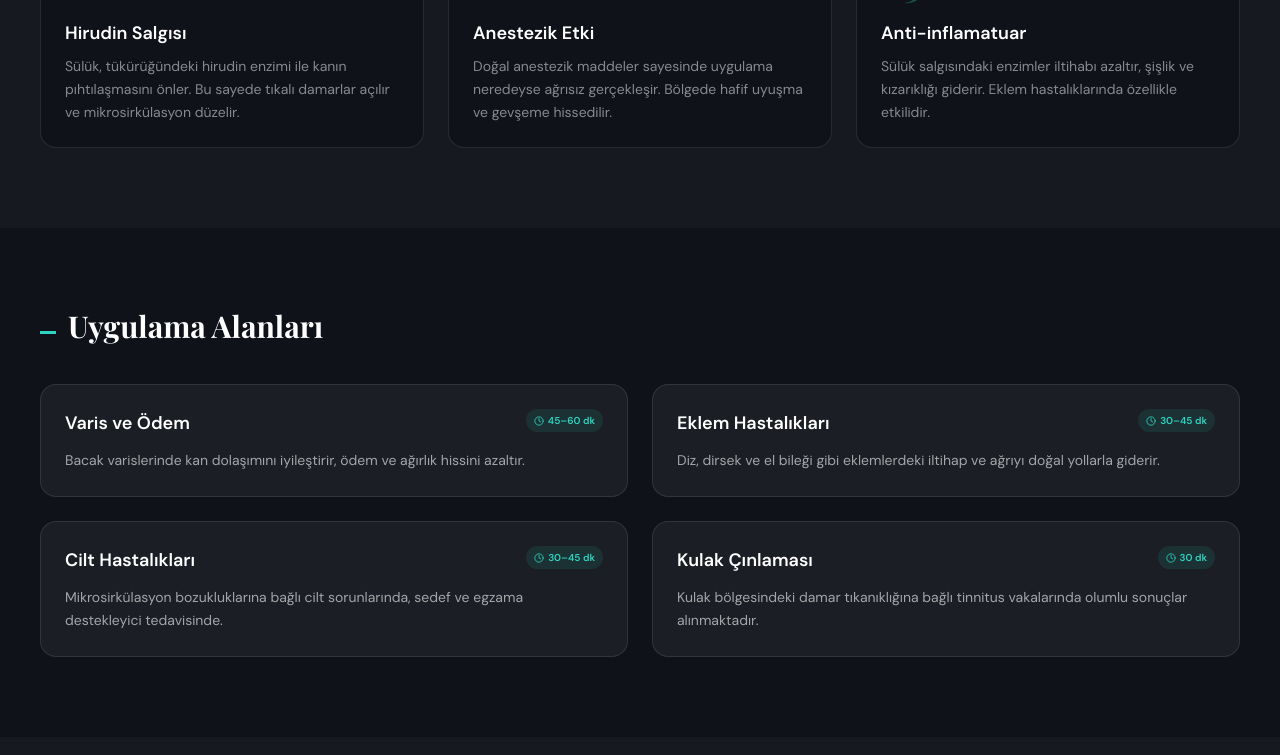
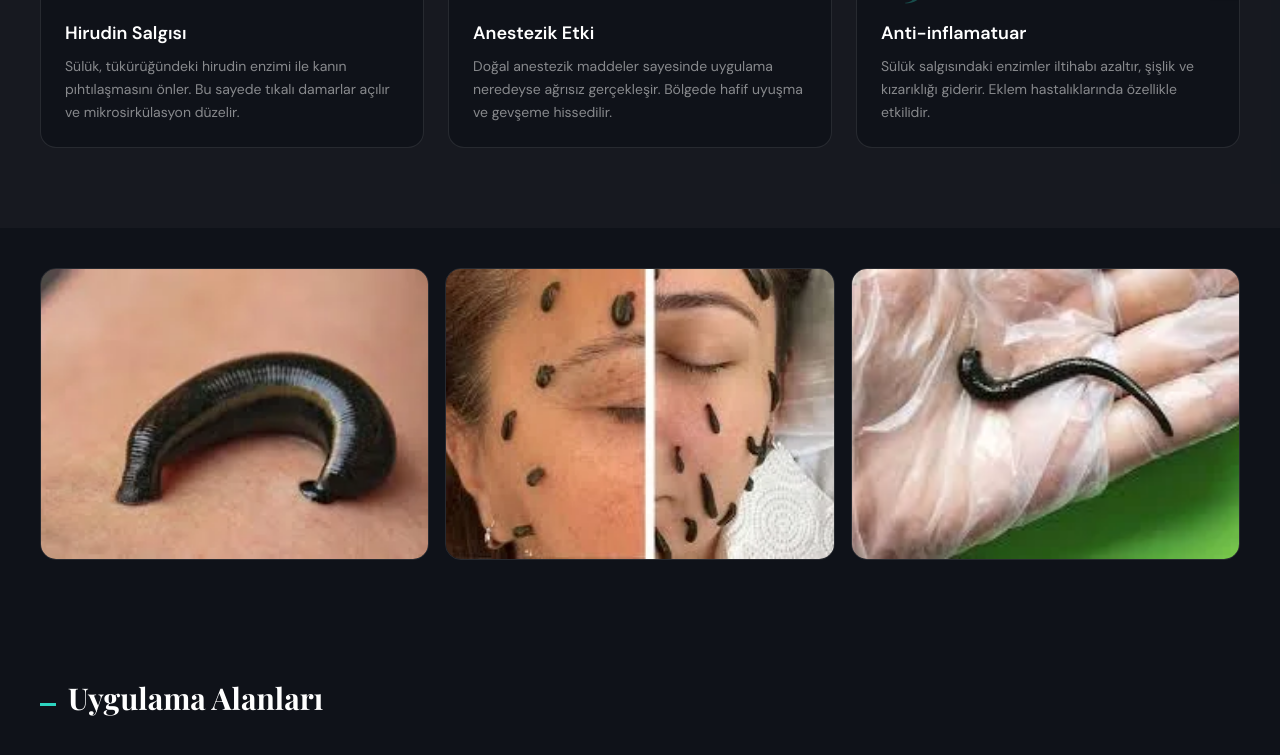
Before and after one commit to tatr42/konyahacamat-deploy, a Next.js app: page /hizmetler/suluk in a window 1280 px wide. Shown: the part 833-1588 px from the top of the page. Built offline with nearby package versions, Linux system fonts and the light colour scheme; a web font is replaced by a local one.

Commit message:
Firebase config guncellemesi Paz 12.04.2026 20:22:56,22

```diff
--- a/src/app/(site)/hizmetler/hacamat/page.tsx
+++ b/src/app/(site)/hizmetler/hacamat/page.tsx
@@ -1,5 +1,6 @@
 import type { Metadata } from "next";
 import Link from "next/link";
+import Image from "next/image";
 import { CheckCircle, Clock, Shield, AlertTriangle, Phone, MessageCircle, ChevronRight } from "lucide-react";
 import { getYearsExpStr } from "@/lib/experience";
 
@@ -103,6 +104,19 @@ export default function HacamatPage() {
                     </li>
                   ))}
                 </ul>
+              </div>
+            ))}
+          </div>
+        </div>
+      </section>
+
+      {/* SEANS GÖRSELLERİ */}
+      <section className="py-10">
+        <div className="container-site">
+          <div className="grid grid-cols-3 gap-3 md:gap-4">
+            {["/1.webp", "/3.webp", "/5.webp"].map((src, i) => (
+              <div key={i} className="relative aspect-[4/3] rounded-2xl overflow-hidden border border-white/10">
+                <Image src={src} alt={`Hacamat seansı ${i + 1}`} fill className="object-cover hover:scale-105 transition-transform duration-500" sizes="33vw" />
               </div>
             ))}
           </div>
--- a/src/app/(site)/hizmetler/suluk/page.tsx
+++ b/src/app/(site)/hizmetler/suluk/page.tsx
@@ -1,5 +1,6 @@
 import type { Metadata } from "next";
 import Link from "next/link";
+import Image from "next/image";
 import { Clock, MessageCircle, Phone, ChevronRight, AlertTriangle } from "lucide-react";
 
 export const metadata: Metadata = {
@@ -64,6 +65,19 @@ export default function SulukPage() {
                 <div className="text-teal font-black text-4xl font-display mb-4 opacity-30">{m.no}</div>
                 <h3 className="text-white font-bold text-lg mb-2">{m.baslik}</h3>
                 <p className="text-white/50 text-sm leading-relaxed">{m.aciklama}</p>
+              </div>
+            ))}
+          </div>
+        </div>
+      </section>
+
+      {/* SEANS GÖRSELLERİ */}
+      <section className="py-10">
+        <div className="container-site">
+          <div className="grid grid-cols-3 gap-3 md:gap-4">
+            {["/6.webp", "/7.webp", "/9.webp"].map((src, i) => (
+              <div key={i} className="relative aspect-[4/3] rounded-2xl overflow-hidden border border-white/10">
+                <Image src={src} alt={`Sülük terapisi ${i + 1}`} fill className="object-cover hover:scale-105 transition-transform duration-500" sizes="33vw" />
               </div>
             ))}
           </div>
```
